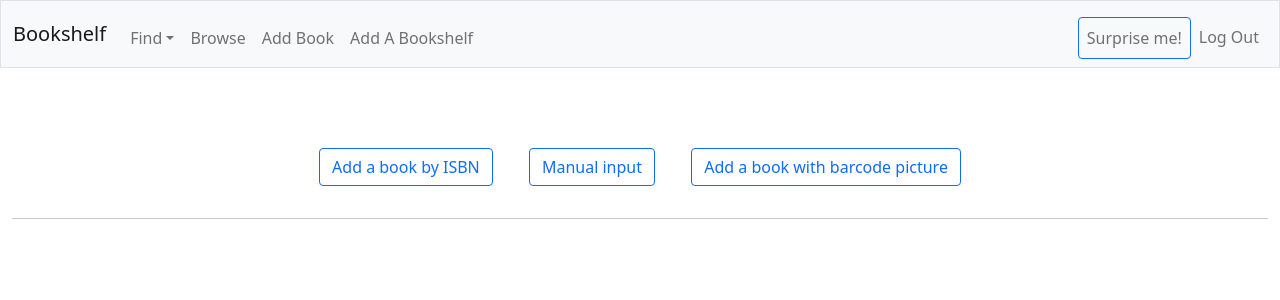
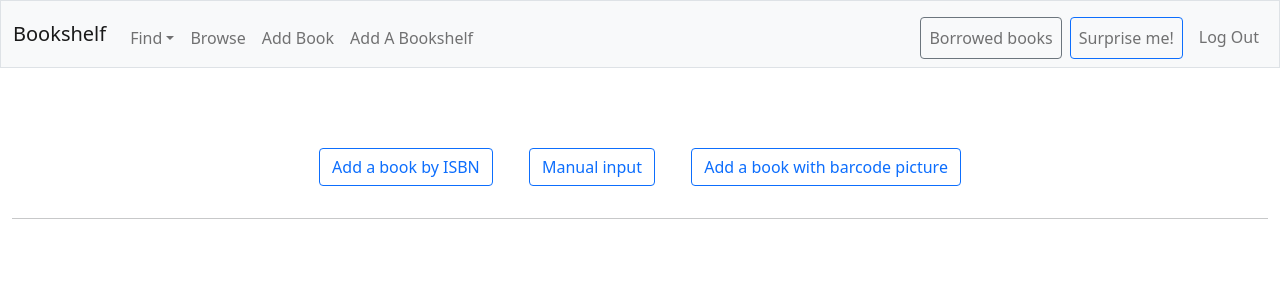
Before and after one commit to taskotale/cs50project, a Flask app: page /add_book in a window 1280 px wide. Shown: the top 300 px of the page. Run offline with Flask 3, Linux system fonts and the light colour scheme; a user stored in the database is signed in; some libraries are stand-ins or nearby versions.

Commit message:
added feature - show borrowed books

```diff
--- a/app.py
+++ b/app.py
@@ -47,6 +47,7 @@ def index():
     query_request = str(request.args.get('find'))
     bookshelves_request = str(request.args.get('shelf_id'))
     random = request.args.get('random')
+    borrowed = request.args.get('borrowed')
     message = 'Your book collection'
     if query_request != 'None':
         # added for potential deeper search
@@ -68,6 +69,10 @@ def index():
         unread_books = db.execute(
             "SELECT id,title, author, image FROM books WHERE user_id=? AND status IS NULL", session['user_id'])
         books = [choice(unread_books)]
+    elif borrowed:
+        books = db.execute(
+            "SELECT id, title, author, image FROM books WHERE user_id=? AND borrowed IS NOT NULL", session['user_id']
+        )
     else:
         books = get_books()
 
--- a/templates/layout.html
+++ b/templates/layout.html
@@ -80,7 +80,10 @@
 					</ul>
 					<ul class="navbar-nav ms-auto mt-2">
 						<li class="nav-item">
-							<a class="nav-link btn btn-outline-primary" href="{{url_for('index', random=true)}}">Surprise me!</a>
+							<a class="nav-link btn btn-outline-secondary" href="{{url_for('index', borrowed=true)}}">Borrowed books</a>
+						</li>
+						<li class="nav-item">
+							<a class="nav-link btn btn-outline-primary mx-2" href="{{url_for('index', random=true)}}">Surprise me!</a>
 						</li>
 						<li class="nav-item">
 							<a class="nav-link" href="/logout">Log Out</a>
```
Also changed, not shown: bookshelf.db, 1 other file.
